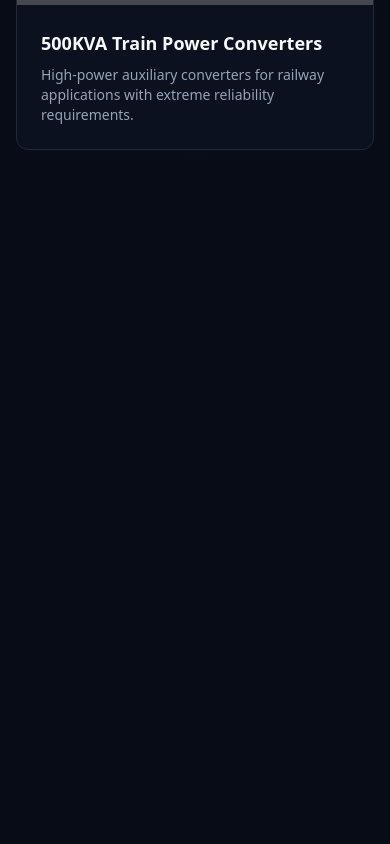
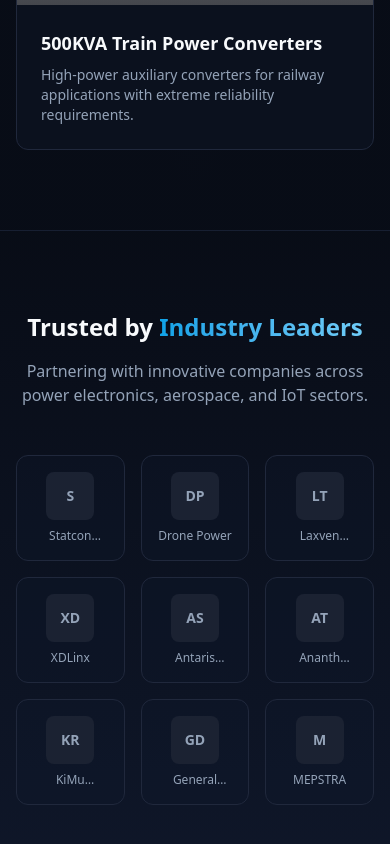
Before and after one commit to suresh-javvadi/voltino-systems, a React (Vite) app: page / in a window 390 px wide. Shown: the part 9134-9978 px from the top of the page. Before the commit the page ends 9364 px from the top, so only its background shows below. Built offline with nearby package versions, Linux system fonts and the light colour scheme; grey boxes are pictures that could not be loaded.

Commit message:
feat: add ClientsSection component and integrate into Landing page

```diff
--- /dev/null
+++ b/src/components/ClientsSection.jsx
@@ -0,0 +1,53 @@
+const clients = [
+  { name: "Statcon Energiaa", logo: "S" },
+  { name: "Drone Power", logo: "DP" },
+  { name: "Laxven Technologies", logo: "LT" },
+  { name: "XDLinx", logo: "XD" },
+  { name: "Antaris Space", logo: "AS" },
+  { name: "Ananth Technologies", logo: "AT" },
+  { name: "KiMu Robomatics", logo: "KR" },
+  { name: "General Datum", logo: "GD" },
+  { name: "MEPSTRA", logo: "M" },
+];
+
+export function ClientsSection() {
+  return (
+    <section
+      id="clients"
+      className="py-20 md:py-24 gradient-navy border-t border-border/50"
+    >
+      <div className="container mx-auto px-4 md:px-6">
+        {/* Section Header */}
+        <div className="text-center max-w-3xl mx-auto mb-12">
+          <h2 className="text-2xl md:text-3xl font-bold text-foreground mb-4">
+            Trusted by <span className="text-gradient">Industry Leaders</span>
+          </h2>
+          <p className="text-muted-foreground">
+            Partnering with innovative companies across power electronics,
+            aerospace, and IoT sectors.
+          </p>
+        </div>
+
+        {/* Clients Grid */}
+        <div className="grid grid-cols-3 md:grid-cols-5 lg:grid-cols-9 gap-4 md:gap-6">
+          {clients.map((client) => (
+            <div
+              key={client.name}
+              className="group flex flex-col items-center justify-center p-4 rounded-xl bg-secondary/30 border border-border hover:border-primary/30 transition-all duration-300"
+            >
+              {/* Placeholder logo */}
+              <div className="w-12 h-12 md:w-14 md:h-14 rounded-lg bg-muted flex items-center justify-center mb-2 group-hover:bg-primary/10 transition-colors">
+                <span className="text-sm md:text-base font-bold text-muted-foreground group-hover:text-primary transition-colors">
+                  {client.logo}
+                </span>
+              </div>
+              <span className="text-xs text-muted-foreground text-center line-clamp-1">
+                {client.name}
+              </span>
+            </div>
+          ))}
+        </div>
+      </div>
+    </section>
+  );
+}
--- a/src/components/Header.jsx
+++ b/src/components/Header.jsx
@@ -7,7 +7,7 @@
   { label: "Our Expertise", href: "#expertise" },
   { label: "Process", href: "#process" },
   { label: "Portfolio", href: "#portfolio" },
-  { label: "Contact", href: "#contact" },
+  { label: "Clients", href: "#clients" },
 ];
 
 export function Header() {
--- a/src/pages/Landing.jsx
+++ b/src/pages/Landing.jsx
@@ -5,6 +5,7 @@
 import { ProcessSection } from "@/components/ProcessSection";
 import { WhyChooseUsSection } from "@/components/WhyChooseUsSection";
 import { PortfolioSection } from "@/components/PortfolioSection";
+import { ClientsSection } from "@/components/ClientsSection";
 
 const Landing = () => {
   return (
@@ -16,6 +17,7 @@
         <ProcessSection />
         <WhyChooseUsSection />
         <PortfolioSection />
+        <ClientsSection />
       </main>
     </div>
   );
```
